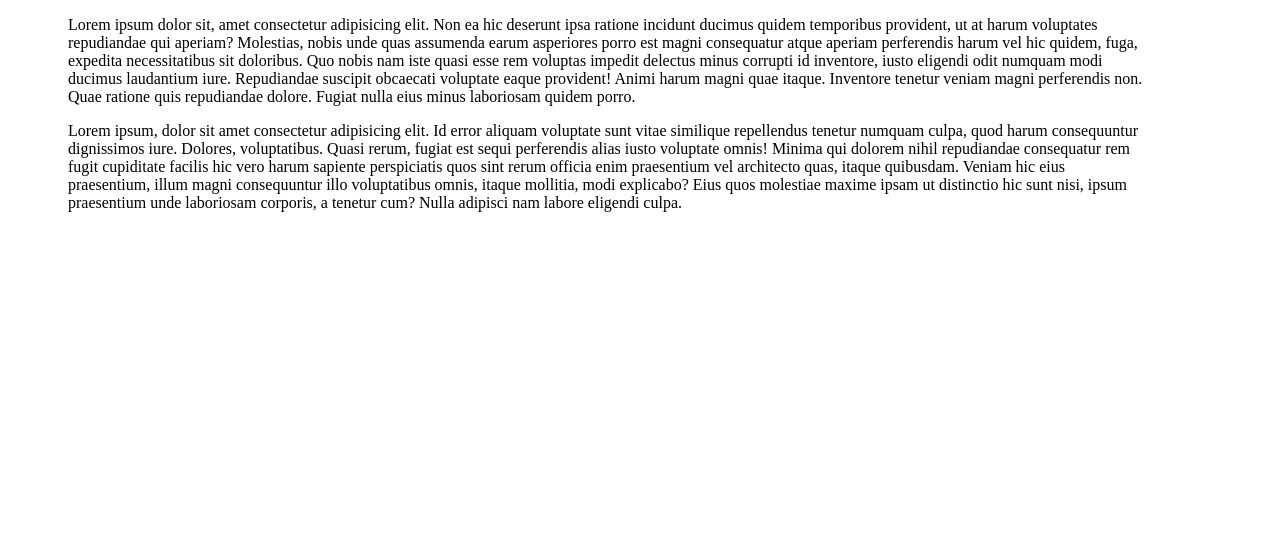
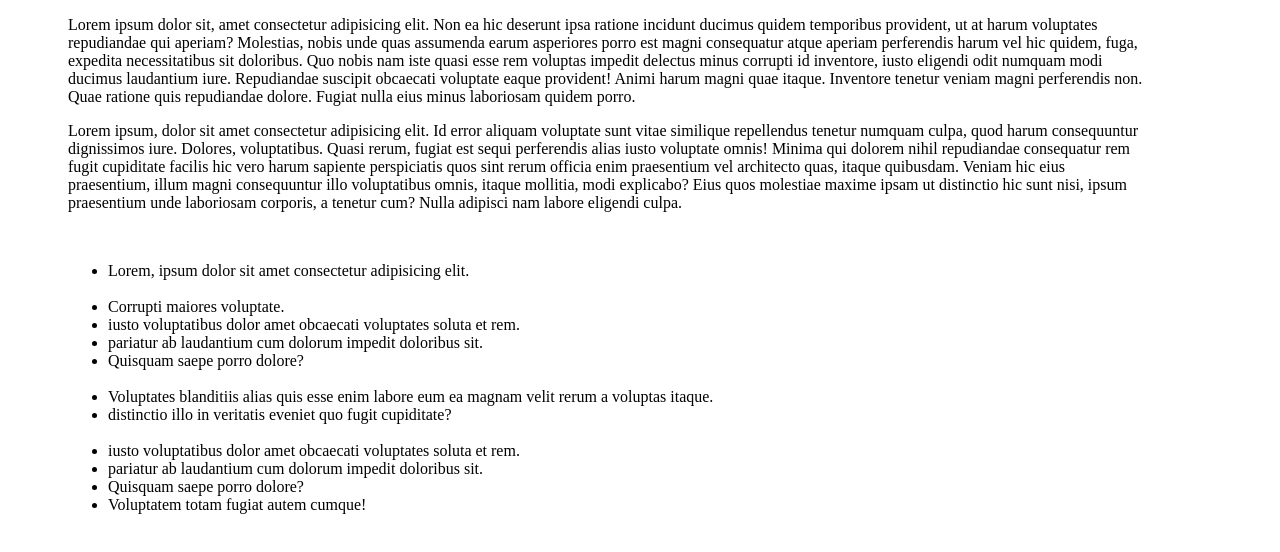
Before and after one commit to rishabhguptacc/Template_one, a plain HTML site: page src/index.html in a window 1280 px wide. Drawn offline with Linux system fonts and the light colour scheme.

Commit message:
Middle element is added along with the content.

```diff
--- a/src/index.html
+++ b/src/index.html
@@ -36,6 +36,24 @@
           </p>
     </div>
     <br>
+    <div class="middle" style="margin-left: 60px;">
+        <ul >
+            <li> Lorem, ipsum dolor sit amet consectetur adipisicing elit. </li>
+        <br>
+        <li> Corrupti maiores voluptate.</li>
+        <li> iusto voluptatibus dolor amet obcaecati voluptates soluta et rem.</li>
+        <li> pariatur ab laudantium cum dolorum impedit doloribus sit. </li>
+        <li> Quisquam saepe porro dolore? </li>
+         <br>
+        <li>Voluptates blanditiis alias quis esse enim labore eum ea magnam velit rerum a voluptas itaque. </li>
+        <li> distinctio illo in veritatis eveniet quo fugit cupiditate?</li>
+        <br>
+        <li> iusto voluptatibus dolor amet obcaecati voluptates soluta et rem.</li>
+        <li> pariatur ab laudantium cum dolorum impedit doloribus sit.</li>
+        <li> Quisquam saepe porro dolore? </li>
+        <li> Voluptatem totam fugiat autem cumque!</li>
 
+        </ul>
+    </div>
 </body>
 </html>
```
